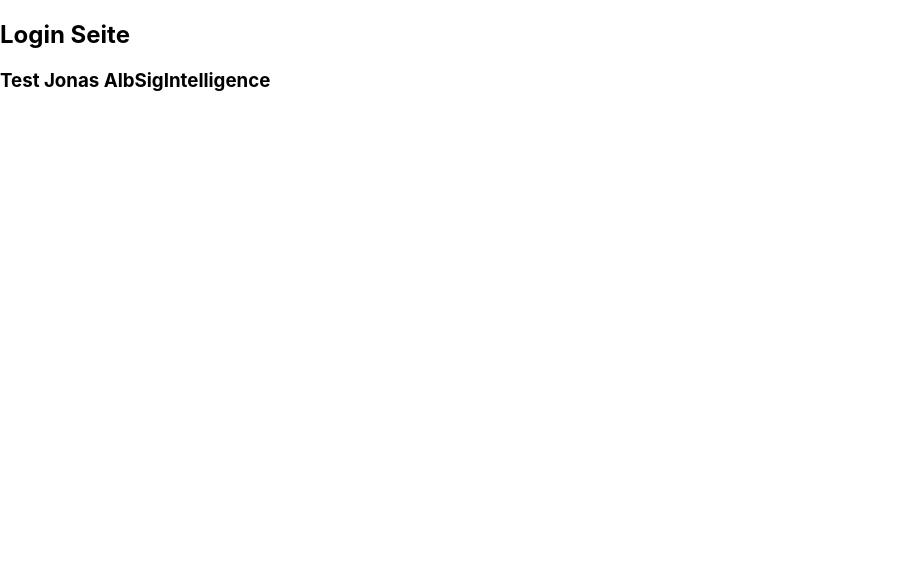
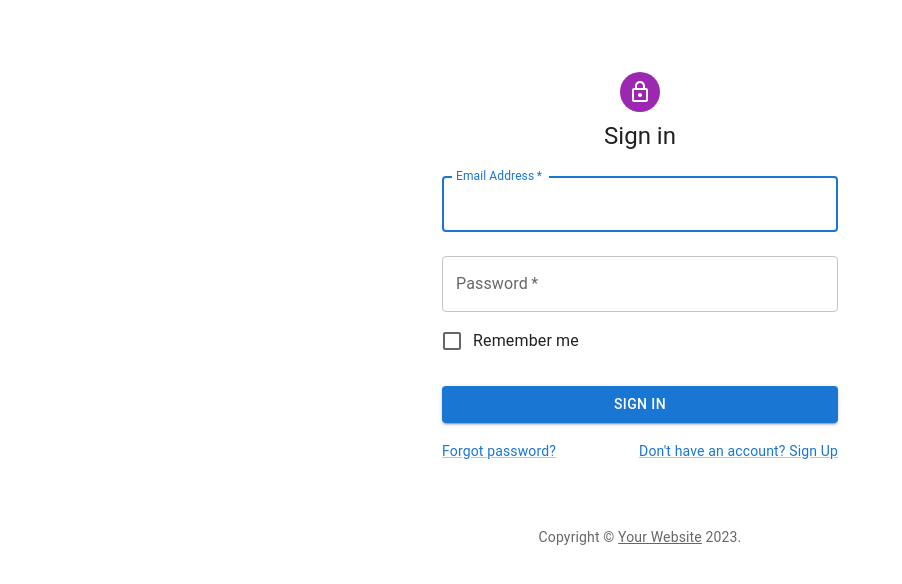
Before and after one commit to Jonas2909/AlbSigIntelligence, a React (Create React App) app in the folder Frontend/albsigintelligence/: page / in a window 1280 px wide. Shown: the top 584 px of the page, without its empty margins (0-902 px from the left). Built offline with nearby package versions, Linux system fonts and the light colour scheme.

Commit message:
Installed needen material ui components and implemente ui for login

```diff
--- a/Frontend/albsigintelligence/package.json
+++ b/Frontend/albsigintelligence/package.json
@@ -3,6 +3,11 @@
   "version": "0.1.0",
   "private": true,
   "dependencies": {
+    "@emotion/react": "^11.11.1",
+    "@emotion/styled": "^11.11.0",
+    "@mui/icons-material": "^5.14.18",
+    "@mui/material": "^5.14.18",
+    "@mui/styled-engine-sc": "^6.0.0-alpha.6",
     "@testing-library/jest-dom": "^5.17.0",
     "@testing-library/react": "^13.4.0",
     "@testing-library/user-event": "^13.5.0",
@@ -12,6 +17,7 @@
     "react-router": "^6.18.0",
     "react-router-dom": "^6.18.0",
     "react-scripts": "^5.0.1",
+    "styled-components": "^6.1.1",
     "web-vitals": "^2.1.4"
   },
   "scripts": {
--- a/Frontend/albsigintelligence/src/Login.js
+++ b/Frontend/albsigintelligence/src/Login.js
@@ -1,13 +1,112 @@
+import * as React from 'react';
+import Avatar from '@mui/material/Avatar';
+import Button from '@mui/material/Button';
+import CssBaseline from '@mui/material/CssBaseline';
+import TextField from '@mui/material/TextField';
+import FormControlLabel from '@mui/material/FormControlLabel';
+import Checkbox from '@mui/material/Checkbox';
+import Link from '@mui/material/Link';
+import Grid from '@mui/material/Grid';
+import Box from '@mui/material/Box';
+import LockOutlinedIcon from '@mui/icons-material/LockOutlined';
+import Typography from '@mui/material/Typography';
+import Container from '@mui/material/Container';
+import { createTheme, ThemeProvider } from '@mui/material/styles';
 
-import React from 'react';
+function Copyright(props) {
+  return (
+    <Typography variant="body2" color="text.secondary" align="center" {...props}>
+      {'Copyright © '}
+      <Link color="inherit" href="https://mui.com/">
+        Your Website
+      </Link>{' '}
+      {new Date().getFullYear()}
+      {'.'}
+    </Typography>
+  );
+}
 
-const Login = () => {
+// TODO remove, this demo shouldn't need to reset the theme.
+
+const defaultTheme = createTheme();
+
+export default function SignIn() {
+  const handleSubmit = (event) => {
+    event.preventDefault();
+    const data = new FormData(event.currentTarget);
+    console.log({
+      email: data.get('email'),
+      password: data.get('password'),
+    });
+  };
+
   return (
-    <div>
-      <h2>Login Seite</h2>
-      <h3>Test Jonas AlbSigIntelligence</h3>
-    </div>
+    <ThemeProvider theme={defaultTheme}>
+      <Container component="main" maxWidth="xs">
+        <CssBaseline />
+        <Box
+          sx={{
+            marginTop: 8,
+            display: 'flex',
+            flexDirection: 'column',
+            alignItems: 'center',
+          }}
+        >
+          <Avatar sx={{ m: 1, bgcolor: 'secondary.main' }}>
+            <LockOutlinedIcon />
+          </Avatar>
+          <Typography component="h1" variant="h5">
+            Sign in
+          </Typography>
+          <Box component="form" onSubmit={handleSubmit} noValidate sx={{ mt: 1 }}>
+            <TextField
+              margin="normal"
+              required
+              fullWidth
+              id="email"
+              label="Email Address"
+              name="email"
+              autoComplete="email"
+              autoFocus
+            />
+            <TextField
+              margin="normal"
+              required
+              fullWidth
+              name="password"
+              label="Password"
+              type="password"
+              id="password"
+              autoComplete="current-password"
+            />
+            <FormControlLabel
+              control={<Checkbox value="remember" color="primary" />}
+              label="Remember me"
+            />
+            <Button
+              type="submit"
+              fullWidth
+              variant="contained"
+              sx={{ mt: 3, mb: 2 }}
+            >
+              Sign In
+            </Button>
+            <Grid container>
+              <Grid item xs>
+                <Link href="#" variant="body2">
+                  Forgot password?
+                </Link>
+              </Grid>
+              <Grid item>
+                <Link href="#" variant="body2">
+                  {"Don't have an account? Sign Up"}
+                </Link>
+              </Grid>
+            </Grid>
+          </Box>
+        </Box>
+        <Copyright sx={{ mt: 8, mb: 4 }} />
+      </Container>
+    </ThemeProvider>
   );
-};
-
-export default Login;
+}
```
Also changed, not shown: 1 other file (tests, documents, lock files or other folders).
